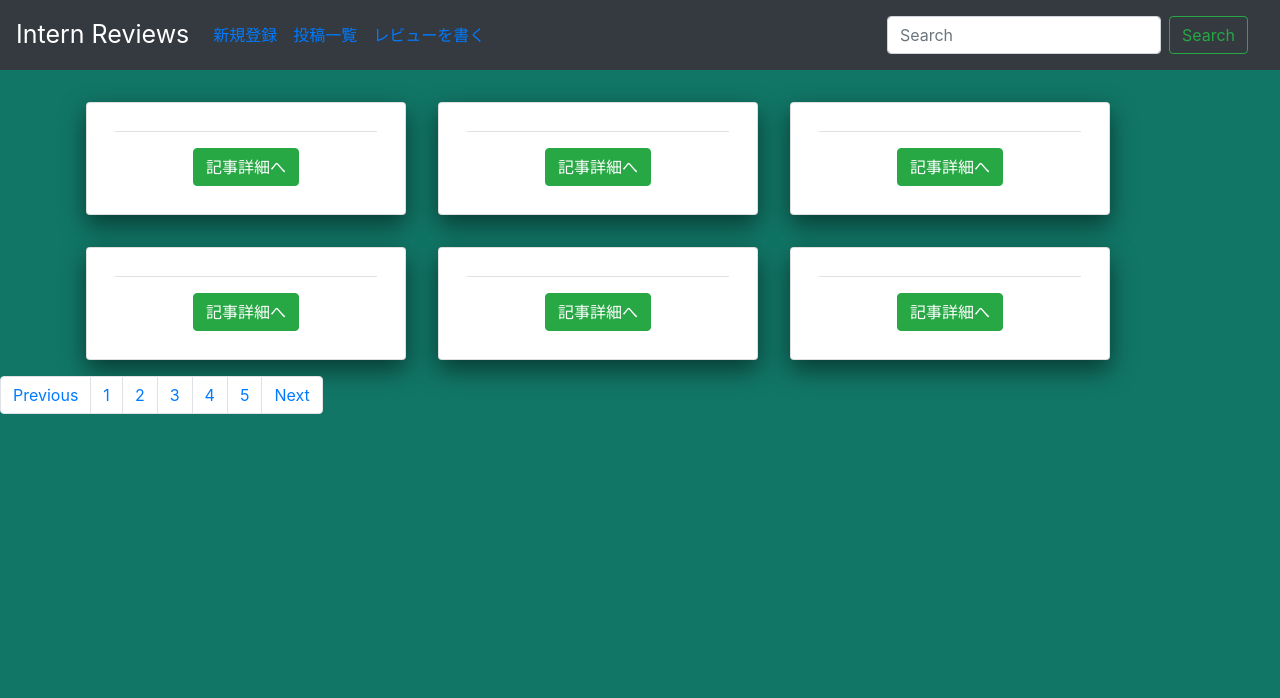
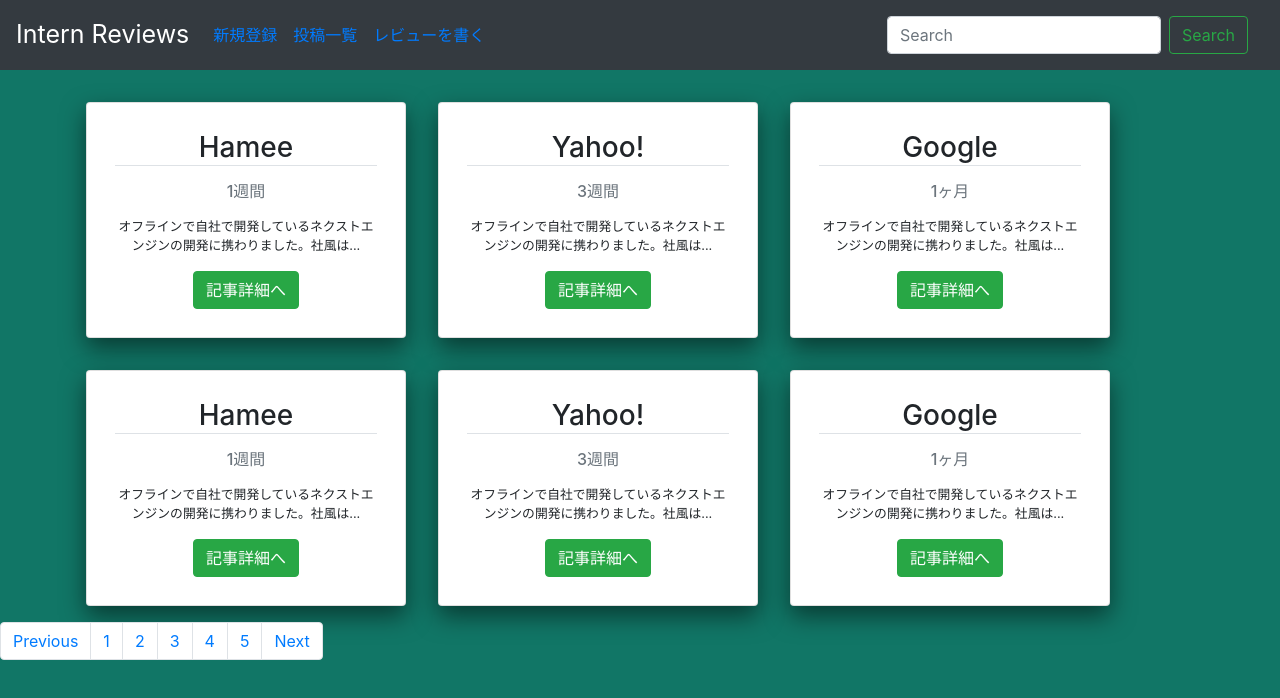
Before and after one commit to yuyaamano23/intern_review_front, a React (Create React App) app: page / in a window 1280 px wide. Shown: the top 698 px of the page. Built offline with nearby package versions, Linux system fonts and the light colour scheme.

Commit message:
スタイル変更

```diff
--- a/src/pages/MainPage.js
+++ b/src/pages/MainPage.js
@@ -1,6 +1,6 @@
 import React, { Component } from "react";
 import Header from "../components/Header";
-import CompanyCard from "../components/CompanyCard";
+import CompanyCardList from "../components/CompanyCardList";
 import Pagination from "../components/Pagination";
 
 class MainPage extends Component {
@@ -10,12 +10,7 @@
         <Header />
         <div className="container text-center">
           <div className="row">
-            <CompanyCard />
-            <CompanyCard />
-            <CompanyCard />
-            <CompanyCard />
-            <CompanyCard />
-            <CompanyCard />
+            <CompanyCardList />
           </div>
         </div>
         <Pagination />
```
